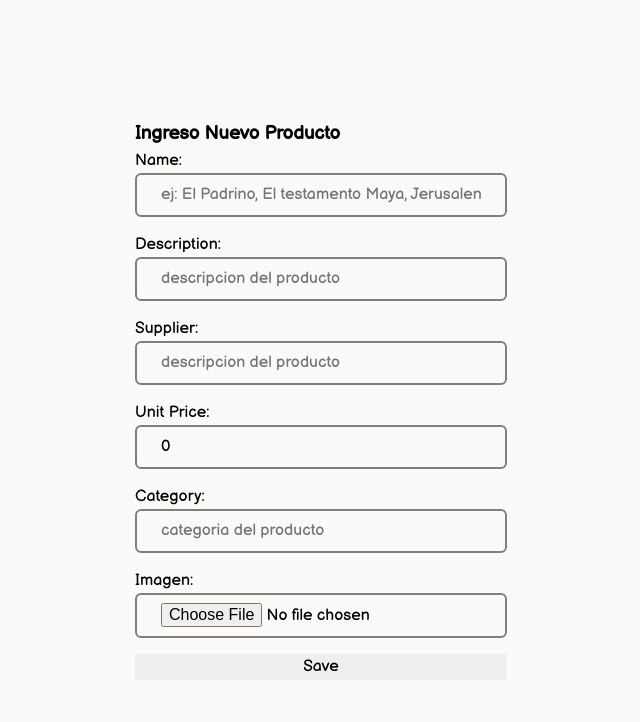
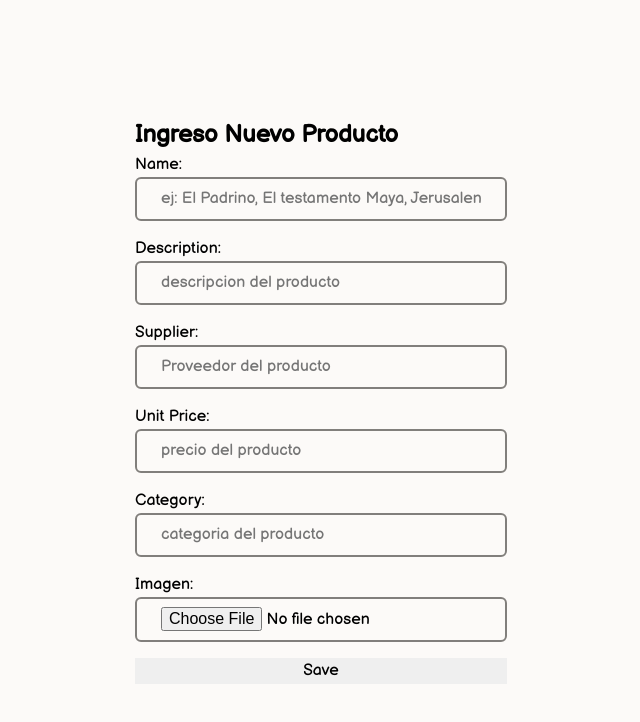
Before and after one commit to fidelChoqueDev/inventario-frontend, a React (Vite) app: page /productRegister in a window 1280 px wide. Shown: the top 722 px of the page, without its empty margins (319-959 px from the left). Built offline with nearby package versions, Linux system fonts and the light colour scheme.

Commit message:
fix(productAdd): change page properties

```diff
--- /dev/null
+++ b/src/components/ProductForm/ProductsAdd.css
@@ -0,0 +1,3 @@
+article {
+    border: 1rem;
+}
--- a/src/components/ProductForm/ProductsAdd.tsx
+++ b/src/components/ProductForm/ProductsAdd.tsx
@@ -1,35 +1,55 @@
 import React, { useState } from "react";
 import { addProduct } from "../../interfaces";
+import "./ProductsAdd.css"
 
 const ProductsAdd = () => {
   const [formData, setFormData] = useState<addProduct>({
     code: '',
     name: '',
     supplier: '',
-    UnitPrice: 0,
+    UnitPrice: '',
     imagen:'',
     description: '',
     category: '',
     warehouse: ''
   })
 
-  const handleChangeInput = (e: React.ChangeEvent<HTMLInputElement>) => {
+  const handleChangeInput = (e:React.ChangeEvent<HTMLInputElement>) => {
     const {name, value} = e.target;
     setFormData(prevData => ({...prevData, [name]: value}))
   }
 
-  const handleSubmit = (e: React.ChangeEvent<HTMLFormElement>) => {
+  const handleSubmit = async (e: React.FormEvent<HTMLFormElement>) => {
     console.log('entro')
     e.preventDefault();
+    const backendUrl = "http://localhost:5000/products";
+
     try{
       console.log(formData)
+      const response = await fetch(backendUrl, {
+        method:"POST",
+        headers:{
+          "Content-Type":"application/json",
+        },
+      body:JSON.stringify({
+        name: formData.name,
+        description: formData.description,
+        UnitPrice: formData.UnitPrice,
+        suppelier: formData.supplier,
+        imagen: formData.imagen
+      }),
+    });
+
+    if (!response.ok){throw new Error("Error en el registro");}
+
+    const data = await response.json();
+    console.log("Registro exitoso", data);
     }catch (error) {
       throw new Error("Something it`s wrong!!");
     }
-  }
+  };
 
   return (
-    <section>
       <article>
         <h1>Ingreso Nuevo Producto</h1>
         <form onSubmit={handleSubmit}>
@@ -43,11 +63,11 @@ const ProductsAdd = () => {
           </div>
           <div>
             <label htmlFor="name">Supplier: </label>
-            <input type="text" name="supplier" id="suplier" placeholder="descripcion del producto" onChange={handleChangeInput} value={formData.supplier}  />
+            <input type="text" name="supplier" id="suplier" placeholder="Proveedor del producto" onChange={handleChangeInput} value={formData.supplier}  />
           </div>
           <div>
             <label htmlFor="name">Unit Price: </label>
-            <input type="number" name="unitprice" id="unitprice" placeholder="precio del producto" onChange={handleChangeInput} value={formData.UnitPrice}  />
+            <input type="text" name="unitprice" id="unitprice" placeholder="precio del producto" onChange={handleChangeInput} value={formData.UnitPrice}  />
           </div>
           <div>
             <label htmlFor="name">Category: </label>
@@ -59,11 +79,10 @@ const ProductsAdd = () => {
           </div>
 
           <div>
-            <button>Save</button>
+            <button type="submit">Save</button>
           </div>
         </form>
       </article>
-    </section>
 
   );
 }
--- a/src/interfaces/index.tsx
+++ b/src/interfaces/index.tsx
@@ -2,7 +2,7 @@ export interface addProduct {
     code: string,
     name: string,
     supplier: string,
-    UnitPrice: number,
+    UnitPrice: string,
     imagen:string,
     description: string,
     category: string,
```
